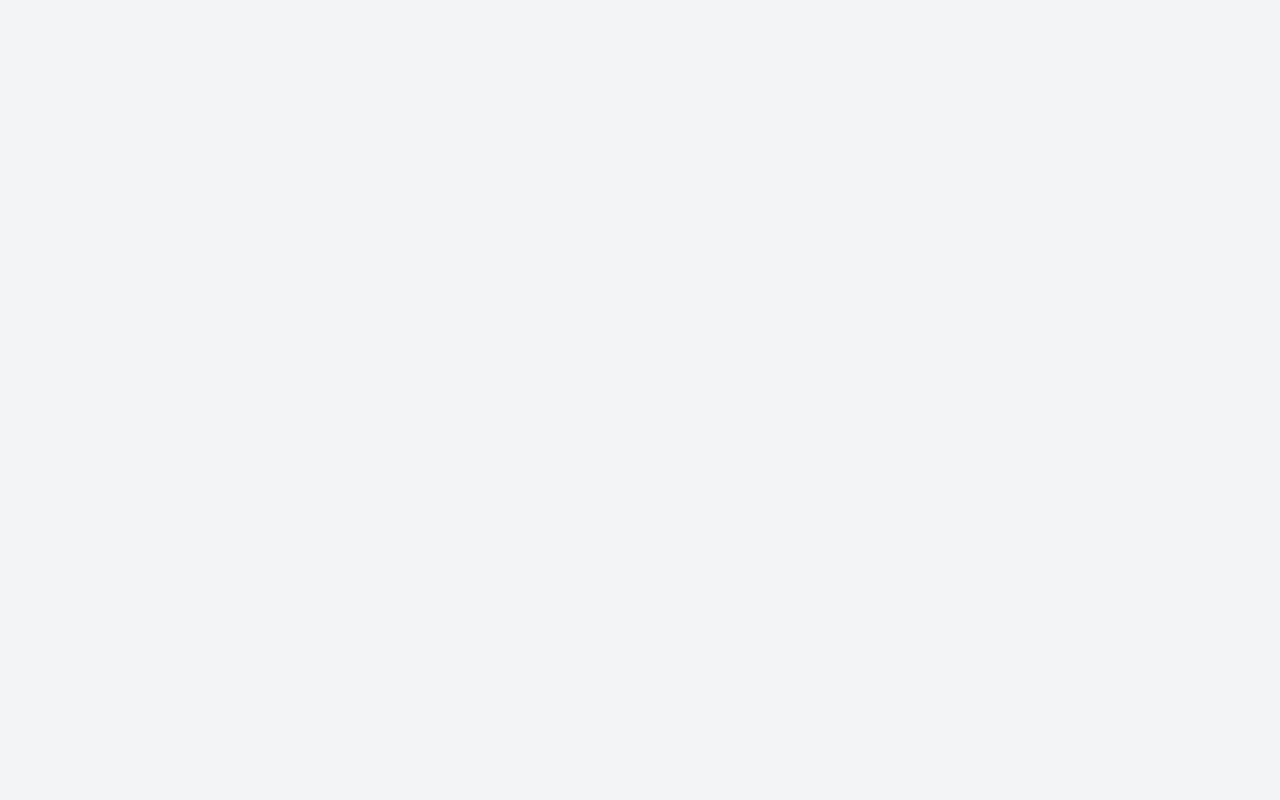
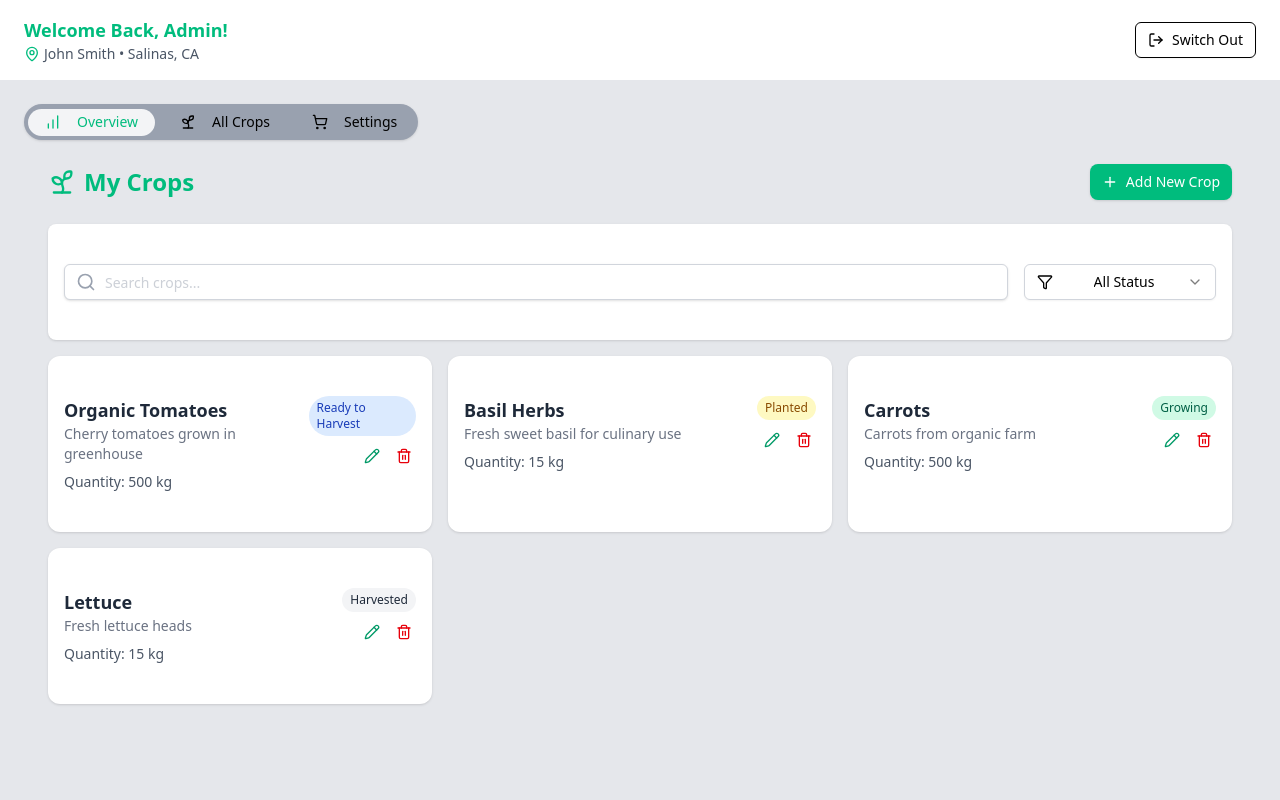
Before and after one commit to D-2020483/Farm_and_MarketPlace_MS, a React (Vite) app: page /admin-dashboard in a window 1280 px wide. Before the commit this address had no page. Shown: the top 800 px of the page. Built offline with nearby package versions, Linux system fonts and the light colour scheme.

Commit message:
Admin Dashboard

```diff
--- a/src/App.jsx
+++ b/src/App.jsx
@@ -7,6 +7,7 @@ import FarmerLogin from "./pages/F_login.page";
 import BuyerLogin from "./pages/B_login.page";
 import AdminLogin from "./pages/A_login.page";
 import FarmerDashboard from "./pages/farmer-dashboard.page";
+import AdminDashboard from "./pages/admin_dashboard.page";
 
 
 const App = () => {
@@ -18,6 +19,7 @@ const App = () => {
         <Route path="/buyer-login" element={<BuyerLogin />} />
         <Route path="/admin-login" element={<AdminLogin />} />
         <Route path="/farmer-dashboard" element={<FarmerDashboard />} />
+        <Route path="/admin-dashboard" element={<AdminDashboard />} />
       </Routes>
     </Router>
   );
--- a/src/pages/admin_dashboard.page.jsx
+++ b/src/pages/admin_dashboard.page.jsx
@@ -5,7 +5,7 @@ import { Sprout, BarChart, ShoppingCart, LogOut, MapPin } from "lucide-react";
 import { Link } from "react-router-dom";
 import Mycrops from "@/pages/F_mycrops.jsx";
 
-function farmerDashboard() {
+function AdminDashboard() {
   const crops = [
     {
       name: "Organic Tomatoes",
@@ -89,4 +89,4 @@ function farmerDashboard() {
   );
 }
 
-export default farmerDashboard;
+export default AdminDashboard;
```
